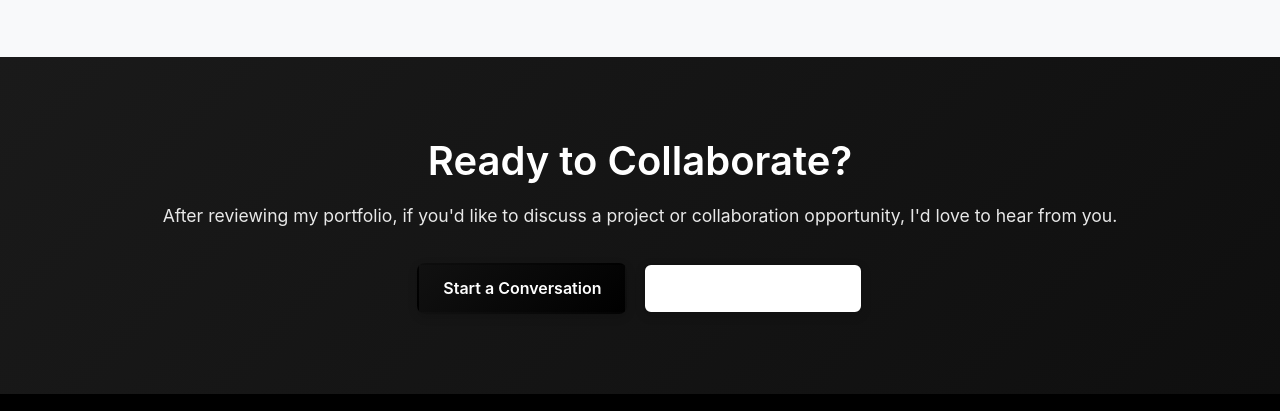
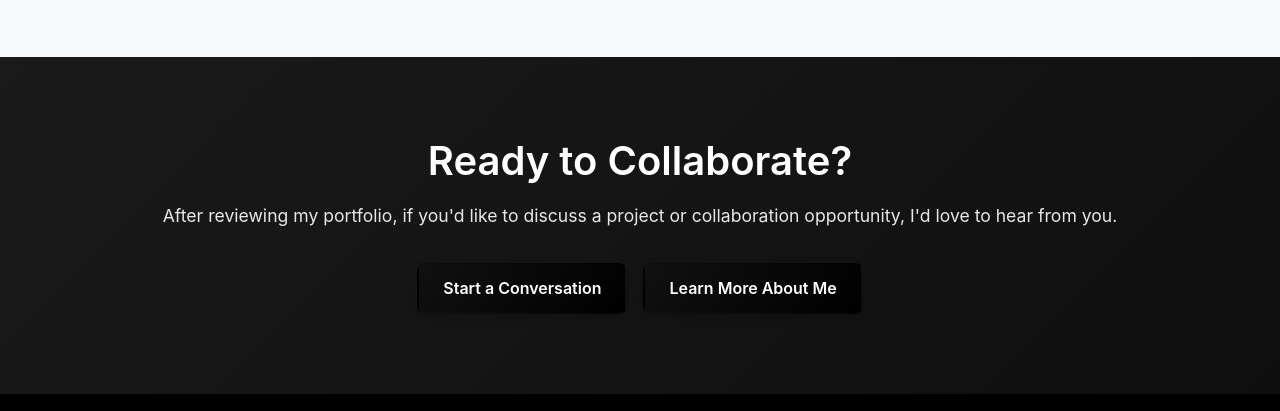
Before and after one commit to CodeAayu/codeaayu-creatives-website, a plain HTML site: page portfolio.html in a window 1280 px wide. Shown: the part 1657-2068 px from the top of the page. Drawn offline with Linux system fonts and the light colour scheme.

Commit message:
Some commit

```diff
--- a/portfolio.html
+++ b/portfolio.html
@@ -119,7 +119,7 @@
                 <p>After reviewing my portfolio, if you'd like to discuss a project or collaboration opportunity, I'd love to hear from you.</p>
                 <div class="cta-buttons">
                     <a href="contact.html" class="btn btn-primary">Start a Conversation</a>
-                    <a href="about.html" class="btn btn-secondary">Learn More About Me</a>
+                    <a href="about.html" class="btn btn-primary">Learn More About Me</a>
                 </div>
             </div>
         </section>
```
